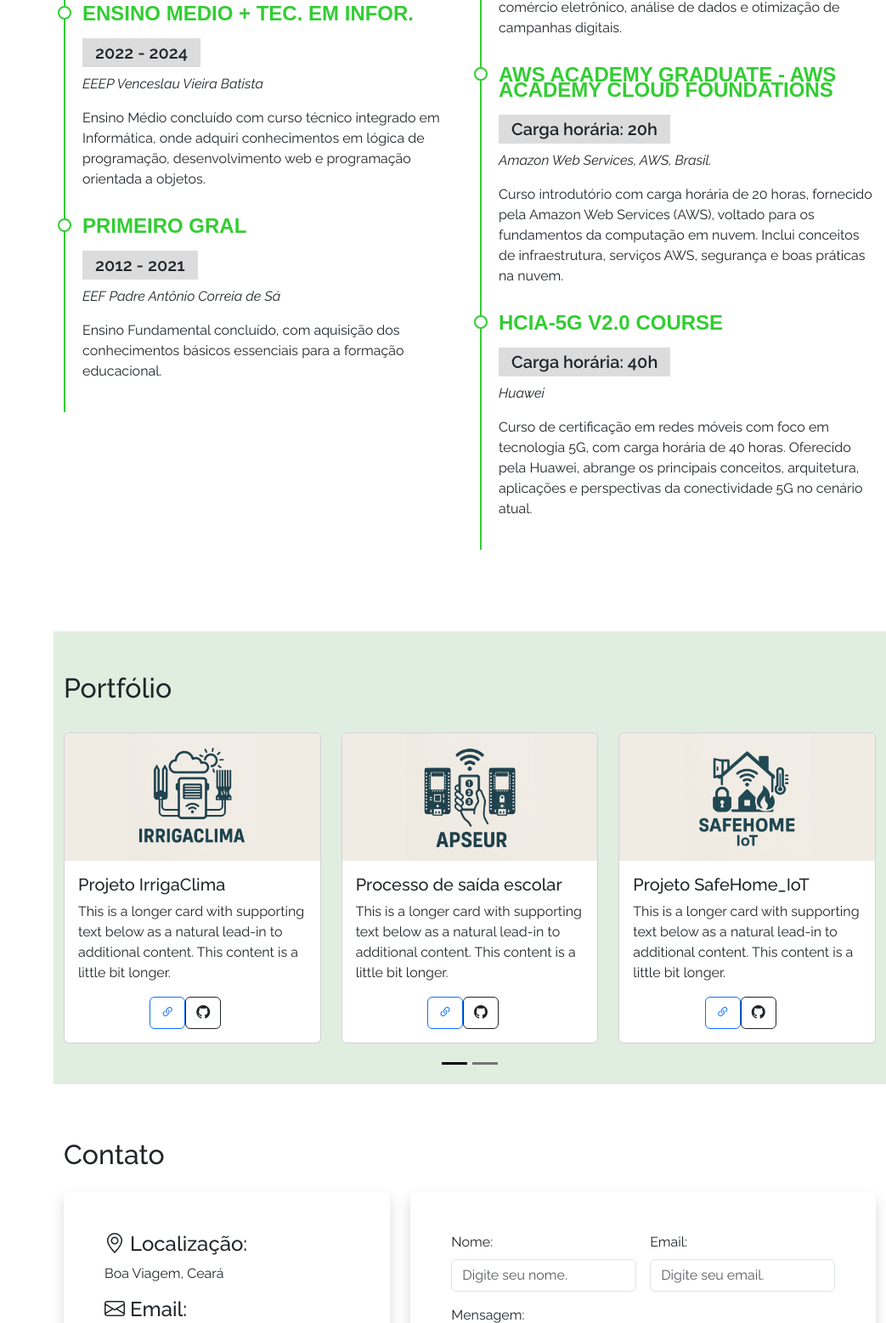
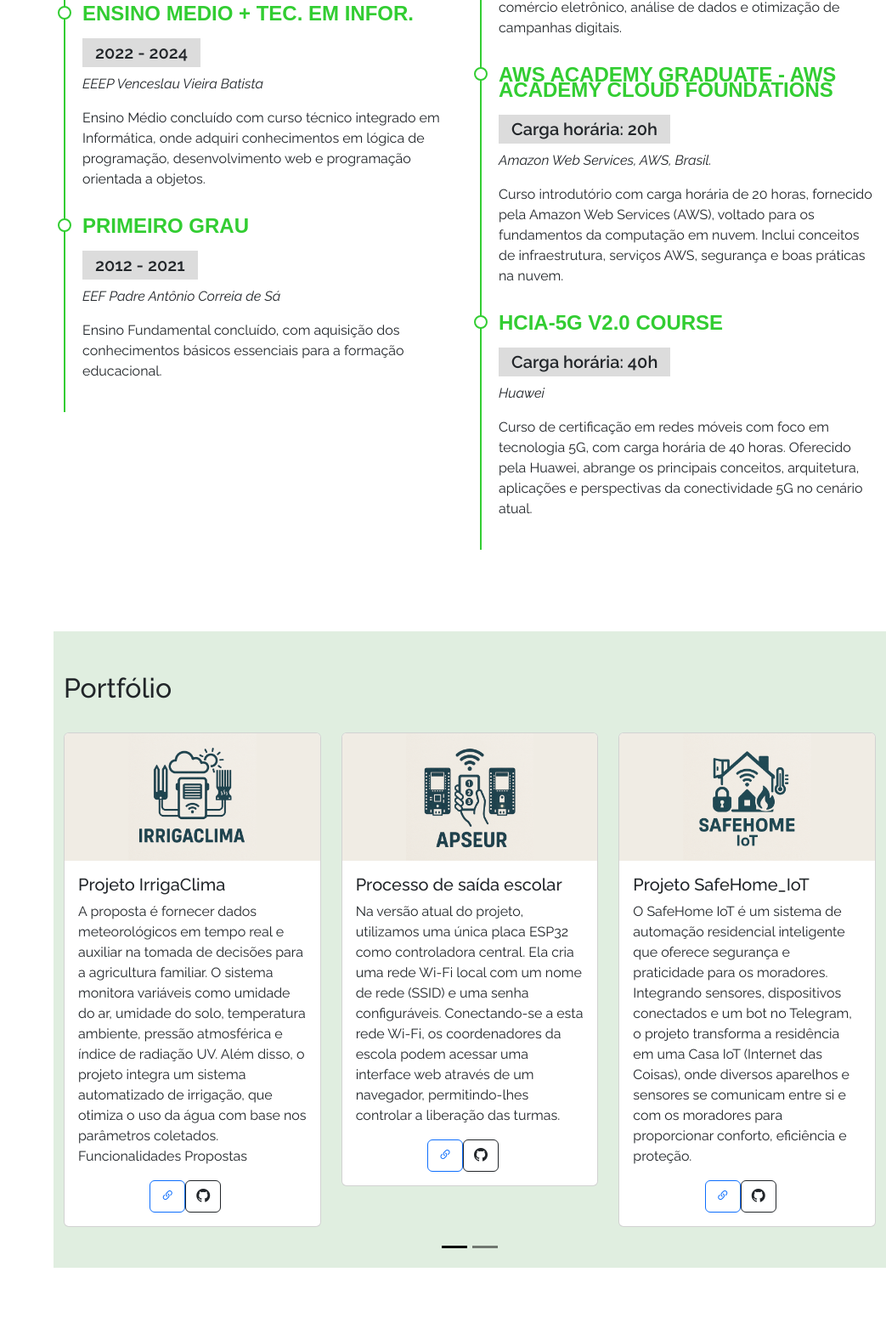
Before and after one commit to Lucras22/portfolio-bootstrap-FastAPI, a FastAPI app: page / in a window 1280 px wide. Shown: the part 2581-4138 px from the top of the page at 85% size, without its empty margins (237-1280 px from the left). Run offline with FastAPI, Linux system fonts and the light colour scheme; some libraries are stand-ins or nearby versions.

Commit message:
atualização do meu portfolio explicativo

```diff
--- a/templates/index.html
+++ b/templates/index.html
@@ -226,7 +226,7 @@
                         </div>
 
                         <div class="cv-item" data-anime="up">
-                            <h4>Primeiro Gral</h4>
+                            <h4>Primeiro Grau</h4>
                             <h5>2012 - 2021</h5>
                             <p><em>EEF Padre Antônio Correia de Sá</em></p>
                             <p>Ensino Fundamental concluído, com aquisição dos conhecimentos básicos essenciais para a formação educacional.</p>
@@ -278,7 +278,7 @@
                                 <img src="../static/img/irrigaclima.png" class="card-img-top" alt="Projeto IrrigaClima">
                                 <div class="card-body">
                                   <h5 class="card-title">Projeto IrrigaClima</h5>
-                                  <p class="card-text">This is a longer card with supporting text below as a natural lead-in to additional content. This content is a little bit longer.</p>
+                                  <p class="card-text">A proposta é fornecer dados meteorológicos em tempo real e auxiliar na tomada de decisões para a agricultura familiar. O sistema monitora variáveis como umidade do ar, umidade do solo, temperatura ambiente, pressão atmosférica e índice de radiação UV. Além disso, o projeto integra um sistema automatizado de irrigação, que otimiza o uso da água com base nos parâmetros coletados. Funcionalidades Propostas</p>
                                     <div class="d-flex justify-content-center">
                                         <a href="https://" target="_blank" class="btn btn-outline-primary"><i class="bi bi-link-45deg"></i></a>
                                         <a href="https://github.com/Lucras22/IrrigaClima-embedded-system-project" target="_blank" class="btn btn-outline-dark me-3"><i class="bi bi-github"></i></a>
@@ -291,7 +291,7 @@
                                 <img src="../static/img/aspseur.png" class="card-img-top" alt="...">
                                 <div class="card-body">
                                   <h5 class="card-title">Processo de saída escolar</h5>
-                                  <p class="card-text">This is a longer card with supporting text below as a natural lead-in to additional content. This content is a little bit longer.</p>
+                                  <p class="card-text">Na versão atual do projeto, utilizamos uma única placa ESP32 como controladora central. Ela cria uma rede Wi-Fi local com um nome de rede (SSID) e uma senha configuráveis. Conectando-se a esta rede Wi-Fi, os coordenadores da escola podem acessar uma interface web através de um navegador, permitindo-lhes controlar a liberação das turmas.</p>
                                   <div class="d-flex justify-content-center">
                                     <a href="https://" target="_blank" class="btn btn-outline-primary"><i class="bi bi-link-45deg"></i></a>
                                   <a href="https://github.com/Lucras22/automacao_processodesaidaescolar" target="_blank" class="btn btn-outline-dark me-3"><i class="bi bi-github"></i></a>
@@ -304,7 +304,7 @@
                                 <img src="../static/img/safe.png" class="card-img-top" alt="Projeto SafeHome_IoT">
                                 <div class="card-body">
                                   <h5 class="card-title">Projeto SafeHome_IoT</h5>
-                                  <p class="card-text">This is a longer card with supporting text below as a natural lead-in to additional content. This content is a little bit longer.</p>
+                                  <p class="card-text">O SafeHome IoT é um sistema de automação residencial inteligente que oferece segurança e praticidade para os moradores. Integrando sensores, dispositivos conectados e um bot no Telegram, o projeto transforma a residência em uma Casa IoT (Internet das Coisas), onde diversos aparelhos e sensores se comunicam entre si e com os moradores para proporcionar conforto, eficiência e proteção.</p>
                                   <div class="d-flex justify-content-center">
                                     <a href="https://" target="_blank" class="btn btn-outline-primary"><i class="bi bi-link-45deg"></i></a><a href="https://github.com/Lucras22/SafeHome_IoT" target="_blank" class="btn btn-outline-dark me-3"><i class="bi bi-github"></i></a>
                                   </div>
@@ -321,7 +321,7 @@
                                 <img src="../static/img/hidrowebnia.png" class="card-img-top" alt="...">
                                 <div class="card-body">
                                   <h5 class="card-title">Hidro-Webnia</h5>
-                                  <p class="card-text">This is a longer card with supporting text below as a natural lead-in to additional content. This content is a little bit longer.</p>
+                                  <p class="card-text">Na HidroWebnia, entendemos que a eficiência e a produtividade de um sistema hidropônico dependem de um monitoramento contínuo e preciso. Sem uma supervisão adequada, sua produção pode estar perdendo potenciais ganhos, comprometendo o crescimento das suas plantas e a rentabilidade do seu negócio.</p>
                                   <div class="d-flex justify-content-center">
                                   <a href="https://hidrowebnia.onrender.com/" target="_blank" class="btn btn-outline-primary"><i class="bi bi-link-45deg"></i></a>
                                   <a href="https://github.com/Lucras22/hidroponia" target="_blank" class="btn btn-outline-dark me-3"><i class="bi bi-github"></i></a>
@@ -334,7 +334,7 @@
                                 <img src="../static/img/estacao.png" class="card-img-top" alt="Estação Metereologica">
                                 <div class="card-body">
                                   <h5 class="card-title">Estação Metereologica</h5>
-                                  <p class="card-text">This is a longer card with supporting text below as a natural lead-in to additional content. This content is a little bit longer.</p>
+                                  <p class="card-text">O projeto de Estação Meteorológica tem como objetivo criar um sistema inteligente e de baixo custo capaz de monitorar em tempo real as condições climáticas de um ambiente, utilizando sensores conectados a um microcontrolador ESP32. Essa estação é ideal para aplicações em agricultura, pesquisa ambiental, educação, automação residencial e projetos sustentáveis.</p>
                                   <div class="d-flex justify-content-center">
                                   <a href="https://" target="_blank" class="btn btn-outline-primary"><i class="bi bi-link-45deg"></i></a><a href="https://" target="_blank" class="btn btn-outline-dark me-3"><i class="bi bi-github"></i></a>
                                 </div>
@@ -345,8 +345,8 @@
                               <div class="card">
                                 <img src="..." class="card-img-top" alt="...">
                                 <div class="card-body">
-                                  <h5 class="card-title">Card title</h5>
-                                  <p class="card-text">This is a longer card with supporting text below as a natural lead-in to additional content. This content is a little bit longer.</p>
+                                  <h5 class="card-title">Em breve novidades</h5>
+                                  <p class="card-text">......</p>
                                   <div class="d-flex justify-content-center">
                                     <a href="https://" target="_blank" class="btn btn-outline-primary"><i class="bi bi-link-45deg"></i></a><a href="https://" target="_blank" class="btn btn-outline-dark me-3"><i class="bi bi-github"></i></a>
                                   </div>
```
